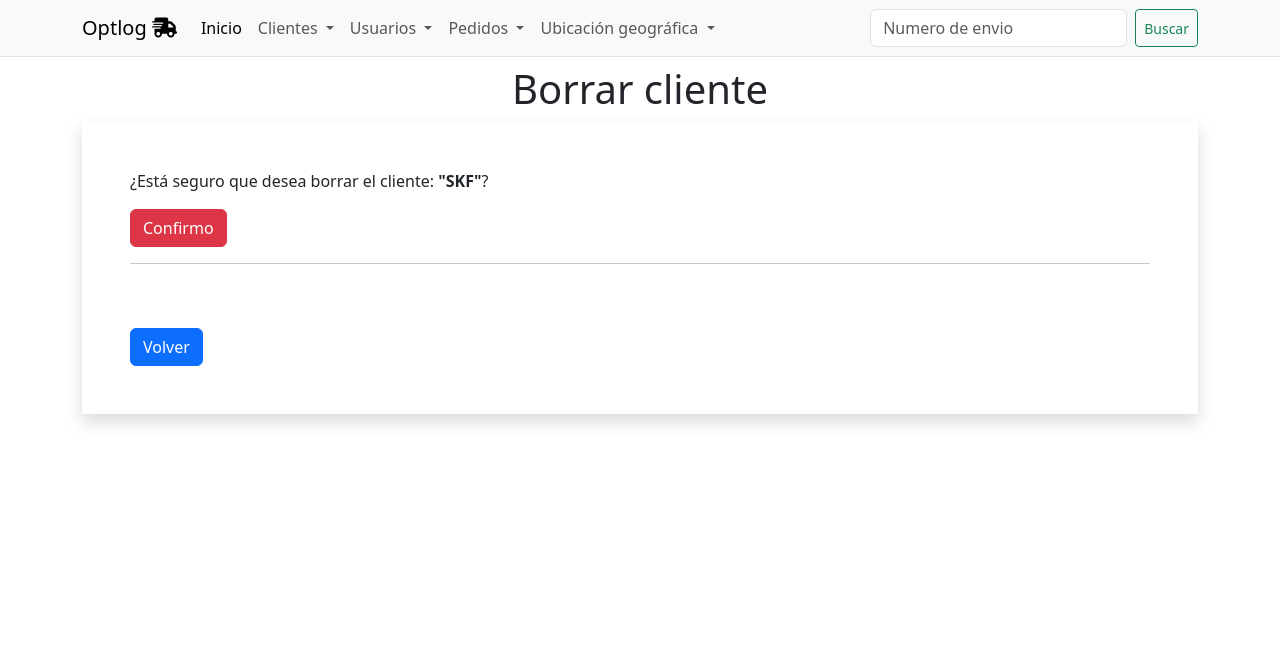
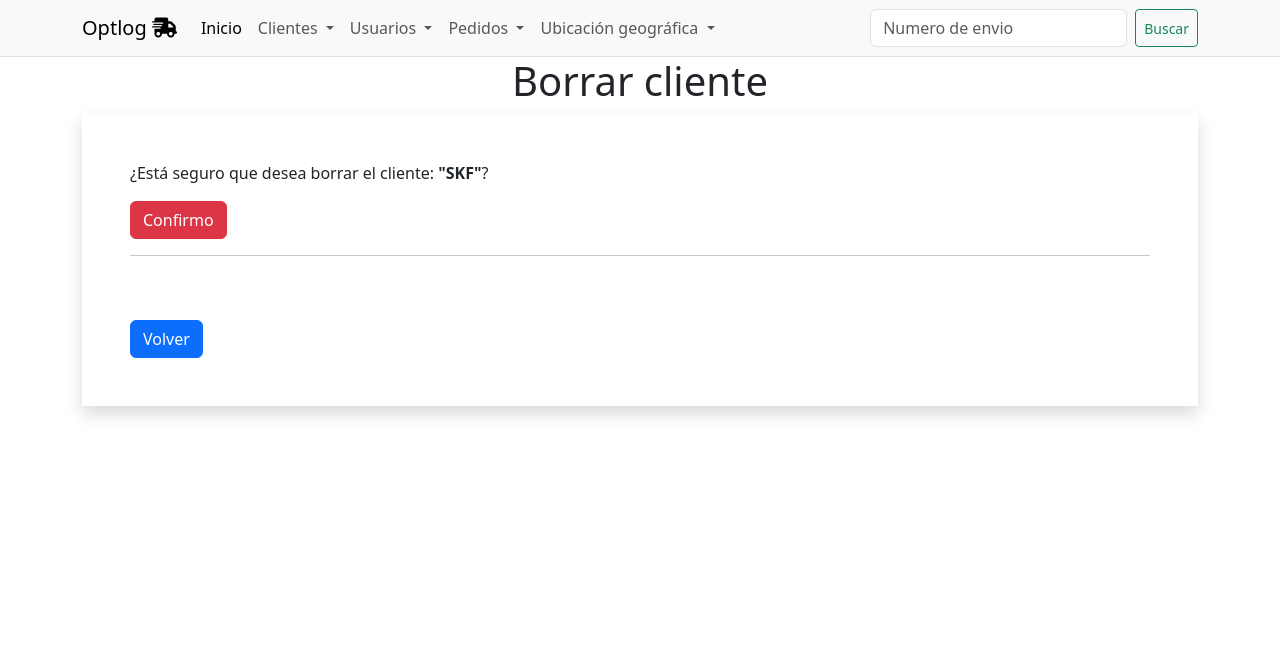
Before and after one commit to clicpaq-desarrollo/pre-Gonzalo-Veglio, a Django app: page /clientes/cliente/delete/1 in a window 1280 px wide. Shown: the top 654 px of the page. Run offline with Django 5.2, Linux system fonts and the light colour scheme; data comes from the database, SQL or seed files in the repository; some libraries are stand-ins or nearby versions.

Commit message:
Fixed: vista formulario

```diff
--- a/project/core/templates/core/base.html
+++ b/project/core/templates/core/base.html
@@ -32,7 +32,7 @@
     {% endblock header %}
 
   </header>
-  <main class="mt-2">
+  <main class="mb-2">
 
 
     {% block main %}
```
